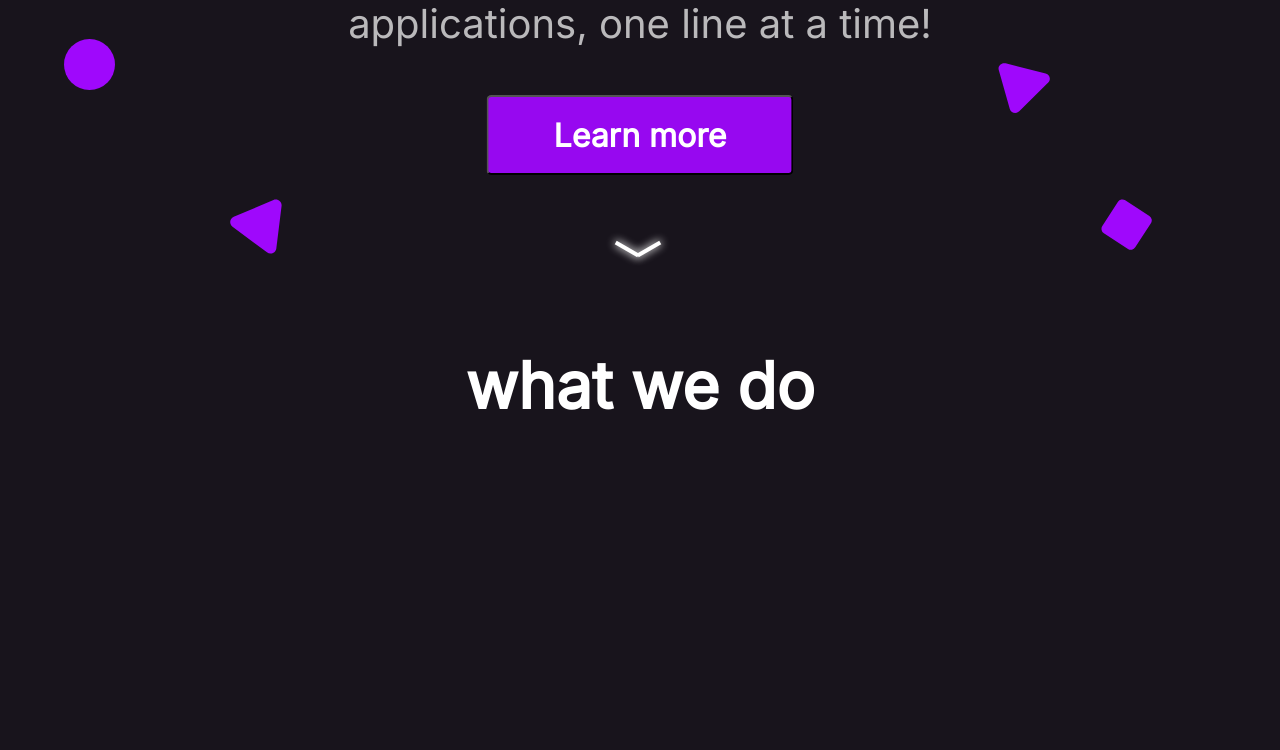
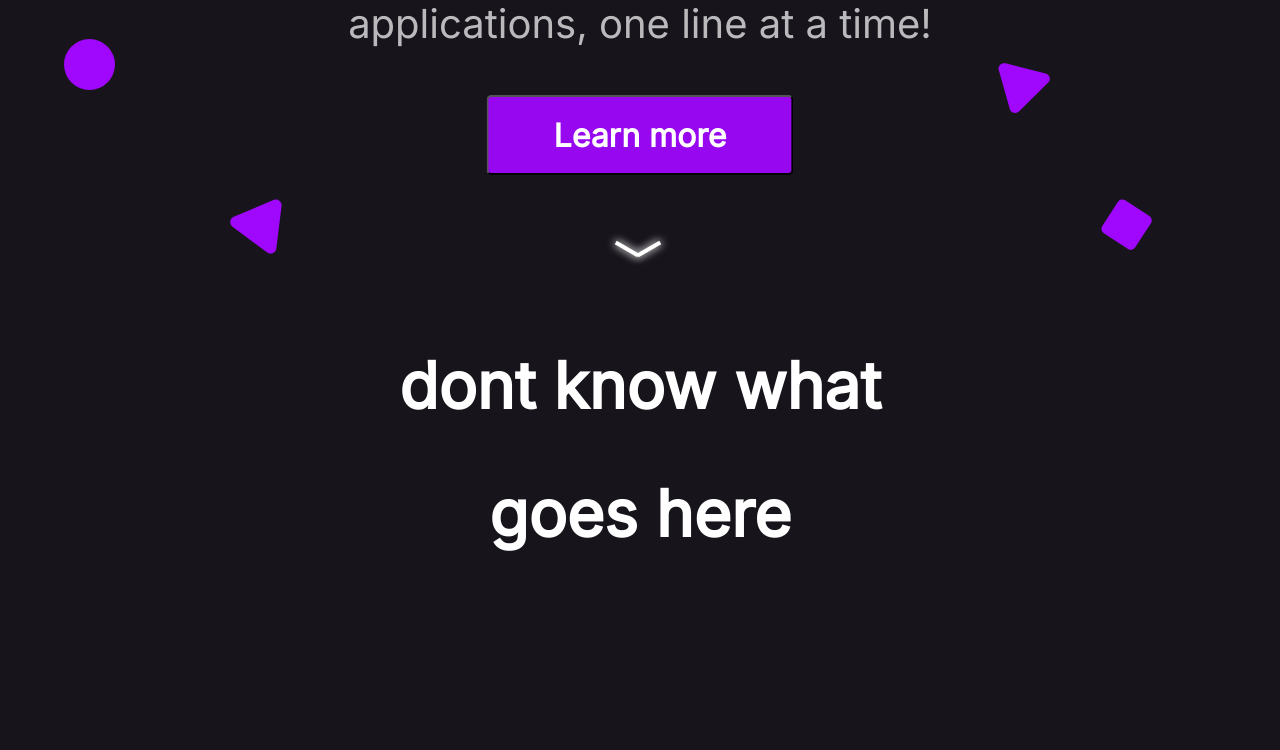
Before and after one commit to astrocore-team/Astrocore-site, a PHP site: page / in a window 1280 px wide. Shown: the part 481-1231 px from the top of the page. Run offline with PHP 8.4, Linux system fonts and the light colour scheme.

```diff
--- a/css/index.css
+++ b/css/index.css
@@ -192,7 +192,7 @@ header{
     text-align: center;
     color: #FFFFFF;
     line-height: 10vw;
-    width: 30vw;
+    width: 50vw;
     height: 26vh;
     opacity:0;
 }
--- a/index.html
+++ b/index.html
@@ -47,7 +47,7 @@
         <hr class="glowing" style="position:absolute; width:2vw; top:90vh;left:48vw; transform: rotate(30deg); background-color:white; height:.5vh; border:none;">
         <hr class="glowing" style="position:absolute; width:2vw; top:90vh;left:49.7vw; transform: rotate(-30deg); background-color:white; height:.5vh; border:none;">
     </div>
-    <div class="title-wrapper"><h1 style="animation-delay: .2s;" id="what-we-do" class="title">what we do</h1></div>
+    <div class="title-wrapper"><h1 style="animation-delay: .2s;" id="what-we-do" class="title">dont know what goes here</h1></div>
     <div class="testamonies" id="testamonies">
 
     </div>
```
